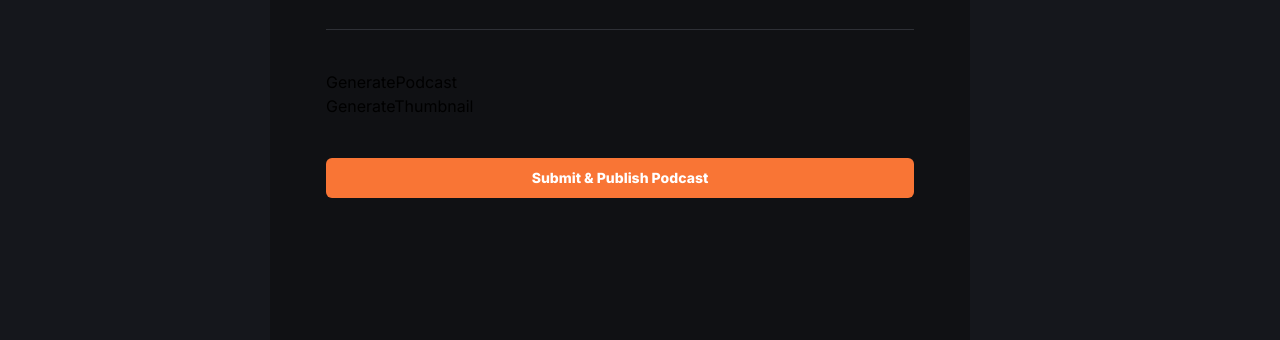
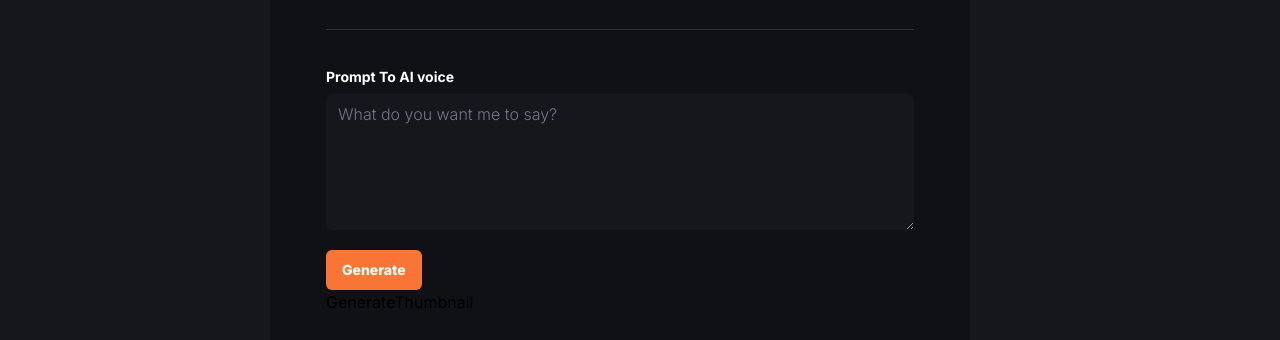
Before and after one commit to umarq91/ai-saas, a Next.js app: page /create-podcast in a window 1280 px wide. Shown: the part 437-777 px from the top of the page. Built offline with nearby package versions, Linux system fonts and the light colour scheme; no server answers.

Commit message:
podcst form submission UI

```diff
--- a/components/GeneratePodcast.tsx
+++ b/components/GeneratePodcast.tsx
@@ -1,8 +1,57 @@
-import React from 'react'
+import React, { useState } from 'react'
+import { GeneratePodcastProps } from '@/types'
+import { Label } from './ui/label'
+import { Textarea } from './ui/textarea'
+import { Button } from './ui/button'
+import { Loader } from 'lucide-react'
+const GeneratePodcast = ({
+  setudioStorageId,
+  setAudio,
+  audio,
+  voiceType,
+  voicePrompt,
+  setVoicePrompt,
+  setAudioDuration
+}:GeneratePodcastProps) => {
 
-const GeneratePodcast = () => {
+  const [isGenerating, setIsGenerating] = useState(false)
   return (
-    <div>GeneratePodcast</div>
+    <div>
+      <div className='flex flex-col gap-2.5'>
+          <Label className='text-16 font-bold text-white-1'>
+            Prompt To AI voice
+          </Label>
+          <Textarea
+          className='input-class font-light focus-visible:ring-offset-orange-1'
+          placeholder='What do you want me to say?'
+          rows={5}
+        value={voicePrompt}
+        onChange={(e) => setVoicePrompt(e.target.value)}
+/>
+      </div>
+
+      <div className='mt-5 w-full max-w-[200px]'>
+      <Button type="submit" className="text-16  bg-orange-1 py-4 font-extrabold text-white-1 ">
+                  {isGenerating ? (
+                    <>
+                      Generating
+                      <Loader size={20} className="animate-spin ml-2" />
+                    </>
+                  ) : (
+                    'Generate'
+                  )}
+                </Button>
+      </div>
+      {audio && (
+        <audio
+        src={audio}
+        autoPlay
+        controls
+        className='mt-5'
+        onLoadedMetadata={(e) => setAudioDuration(e.currentTarget.duration)}
+        />
+      )}
+    </div>
   )
 }
 
```
Also changed, not shown: app/(root)/create-podcast/page.tsx (line endings or trailing spaces).
